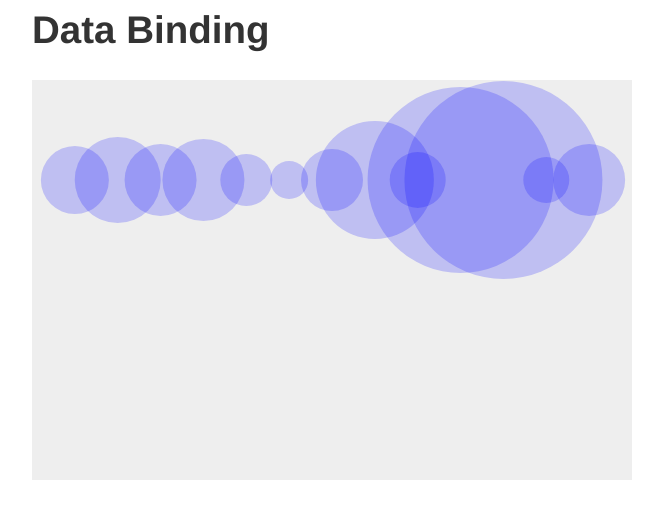
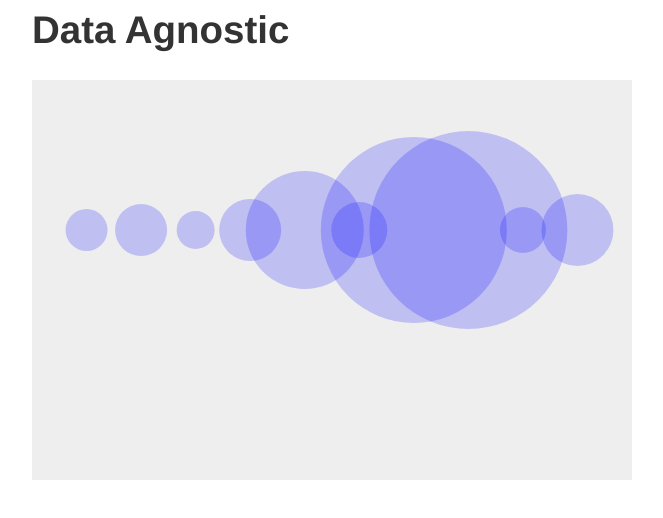
Before and after one commit to trembl/info-vis-d3-workshop-at-g-i-f, a plain HTML site: page 06_D3/04_data_agnostic.html in a window 1280 px wide. Shown: the whole page, without its empty margins (158-821 px from the left). Drawn offline with Linux system fonts and the light colour scheme.

Commit message:
Updated D3 Examples

```diff
--- a/06_D3/04_data_accessing2.html
+++ b/06_D3/04_data_agnostic.html
@@ -2,7 +2,7 @@
 <html>
 	<head>
 		<meta charset="utf-8">
-		<title>Data Binding</title>
+		<title>Data Agnostic</title>
 		<link rel="stylesheet" href="../css/bootstrap.min.css" type="text/css" charset="utf-8">
 		<style type="text/css" media="screen">
 			/* Additional styles go here*/
@@ -18,7 +18,7 @@
 	<body>
 		<div class="container">
 			<div class="span12">
-				<h1>Data Binding</h1>
+				<h1>Data Agnostic</h1>
 			</div>
 
 			<div class="span12">
@@ -30,13 +30,18 @@
 	<script src="../js/d3.v3.min.js" type="text/javascript" charset="utf-8"></script>
 	<script type="text/javascript">
 
-	//	var dataset = [41, 26, 19, 31, 59, 28, 93, 99, 23, 36];
-		var dataset = [34, 43, 36,41, 26, 19, 31, 59, 28, 93, 99, 23, 36];
+		var dataset = [21, 26, 19, 31, 59, 28, 93, 99, 23, 36];
+	//	var dataset = [22, 25, 96, 41, 15, 19, 41, 51, 88, 23, 36];
+	//	var dataset = [22, 78, 28, 40, 31, 6, 20, 21, 25, 51, 85, 34, 21, 89, 89, 76, 39, 52, 45, 20];
+	//	var dataset = [20, 69, 1, 54, 71, 48, 13, 64, 91, 7, 16, 97, 54, 24];
+	//	var dataset = [2, 36, 45, 4, 72, 71, 76, 44, 7, 51, 74, 6, 91, 40, 86, 77, 54, 83, 29, 4, 12, 75, 70, 21, 72, 52, 27, 25, 13, 10];
+	//	var dataset = [40, 19, 33, 32, 41, 85, 47];
 
+		console.log(dataset);
 
 		var w = 600;
 		var h = 400;
-		var step = 600 / (dataset.length + 1);
+		var step = w / (dataset.length + 1);
 
 		var svg = d3.select("#graph").append("svg")
 			.attr("width", w)
@@ -49,7 +54,7 @@
 				.append("circle")
 					.attr("r", function(d) { return d; })
 					.attr("cx", function(d, index) { return (index+1) * step; })
-					.attr("cy", 100);
+					.attr("cy", 150);
 
 	</script>
 </html>
```
Also changed, not shown: 06_D3/01_selecting_appending.html (+2 -2 lines), 06_D3/02_data_binding.html (+3 -3 lines), 06_D3/03_data_accessing.html (+4 -3 lines), 06_D3/05_data_rect.html (renamed from 06_D3/05_data_accessing3.html).
